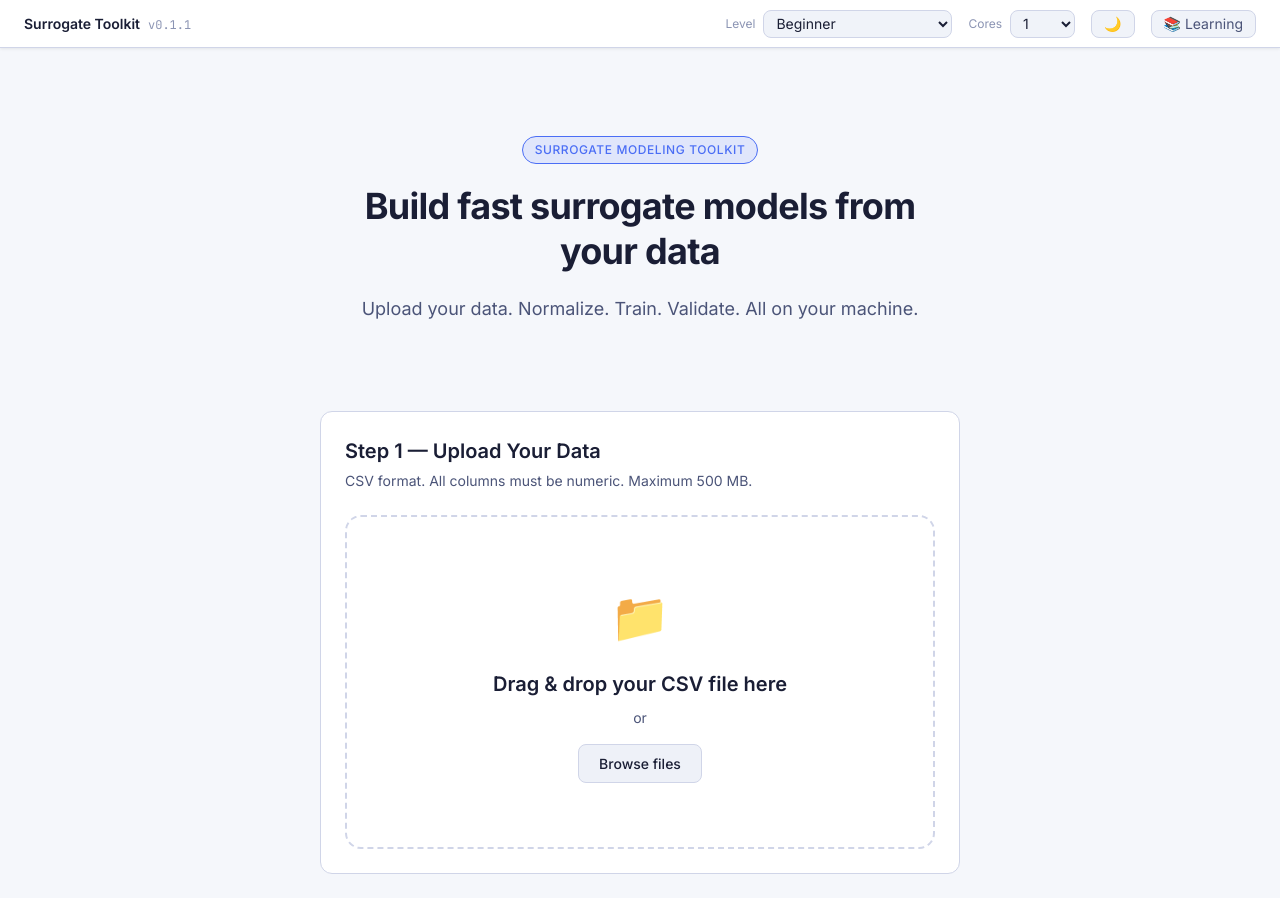
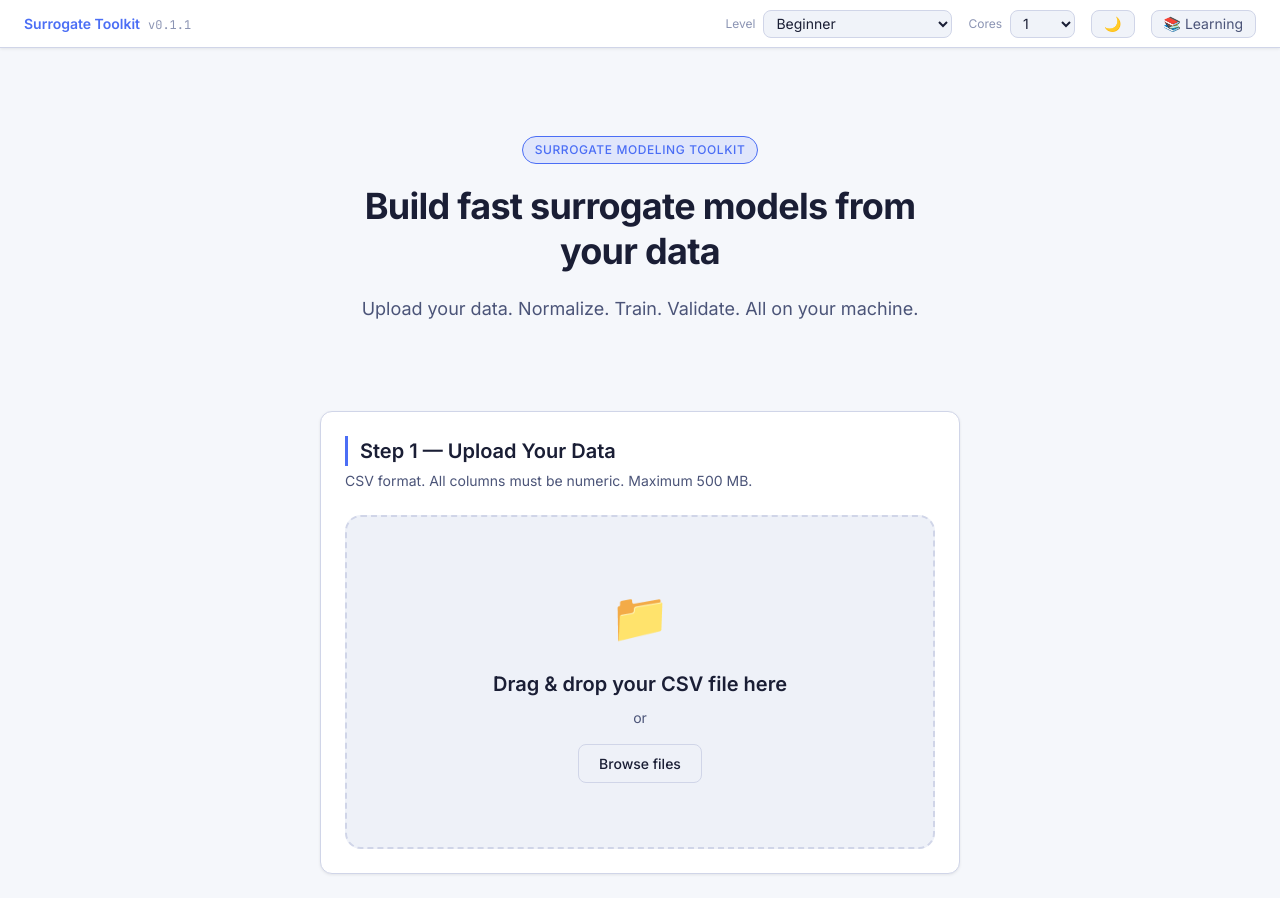
Before and after one commit to kalkisharma/surrogate-toolkit, a Flask app: page / in a window 1280 px wide. Run offline with Flask 3, Linux system fonts and the light colour scheme; data that the repository does not hold is empty; some libraries are stand-ins or nearby versions.

Commit message:
[ui] Cache-busting, FOUC fix, light-mode aesthetics (v0.1.1)
- index.html: ?v=0.1.1 query string on all static assets forces browser to
  fetch updated CSS/JS on version bumps (fixes stale-cache gate issue)
- index.html: inline <script> in <head> applies stored theme before CSS
  renders, eliminating flash of wrong theme on page load
- main.css: card shadow (shadow-sm) so cards lift off the light background
- main.css: upload zone gets tinted background (bg-elevated) and accent
  icon; hover adds accent box-shadow ring
- main.css: btn-primary blue glow shadow in light mode (removed in dark)
- main.css: gate option selected state adds accent ring (shadow-accent)
- main.css: global header brand name in accent color
- main.css: section-title left accent bar for visual hierarchy
- main.css: smooth theme transition on all major surfaces (200ms ease)

43/43 tests passing; no Python changes

```diff
--- a/app/templates/index.html
+++ b/app/templates/index.html
@@ -6,17 +6,25 @@
   <meta name="description" content="Surrogate Modeling Toolkit — build fast surrogate models from analytical or test data.">
   <title>Surrogate Modeling Toolkit</title>
 
+  <!-- Apply stored theme before CSS renders to prevent flash of wrong theme -->
+  <script>
+    (function () {
+      var t = localStorage.getItem("theme");
+      if (t === "dark") document.documentElement.setAttribute("data-theme", "dark");
+    })();
+  </script>
+
   <!-- Preconnect for Google Fonts (Inter) -->
   <link rel="preconnect" href="https://fonts.googleapis.com">
   <link rel="preconnect" href="https://fonts.gstatic.com" crossorigin>
   <link href="https://fonts.googleapis.com/css2?family=Inter:wght@400;500;600;700&family=JetBrains+Mono:wght@400;500&display=swap" rel="stylesheet">
 
-  <!-- Stylesheets -->
-  <link rel="stylesheet" href="/static/css/variables.css">
-  <link rel="stylesheet" href="/static/css/main.css">
-  <link rel="stylesheet" href="/static/css/notifications.css">
-  <link rel="stylesheet" href="/static/css/loading.css">
-  <link rel="stylesheet" href="/static/css/learning_mode.css">
+  <!-- Stylesheets — ?v= busts browser cache on version bumps -->
+  <link rel="stylesheet" href="/static/css/variables.css?v=0.1.1">
+  <link rel="stylesheet" href="/static/css/main.css?v=0.1.1">
+  <link rel="stylesheet" href="/static/css/notifications.css?v=0.1.1">
+  <link rel="stylesheet" href="/static/css/loading.css?v=0.1.1">
+  <link rel="stylesheet" href="/static/css/learning_mode.css?v=0.1.1">
 </head>
 <body>
 
@@ -62,8 +70,8 @@
   <!-- Plotly (blocking, must load before any module that uses charts.js) -->
   <script src="/static/vendor/plotly.min.js"></script>
 
-  <!-- App entry point (ES module — loads the entire module graph) -->
-  <script type="module" src="/static/js/main.js"></script>
+  <!-- App entry point — ?v= busts browser cache on version bumps -->
+  <script type="module" src="/static/js/main.js?v=0.1.1"></script>
 
 </body>
 </html>
--- a/static/css/main.css
+++ b/static/css/main.css
@@ -45,6 +45,7 @@ input, select, textarea { font-family: inherit; }
   border: 1px solid var(--color-border);
   border-radius: var(--radius-lg);
   padding: var(--space-6);
+  box-shadow: var(--shadow-sm);
 }
 
 /* ── Buttons ─────────────────────────────────────────────────────────────────── */
@@ -64,11 +65,14 @@ input, select, textarea { font-family: inherit; }
 .btn-primary {
   background: var(--color-accent);
   color: #fff;
+  box-shadow: 0 2px 8px rgba(75, 110, 245, 0.30);
 }
 .btn-primary:hover:not(:disabled) {
   background: var(--color-accent-hover);
-  box-shadow: var(--shadow-sm);
+  box-shadow: 0 4px 16px rgba(75, 110, 245, 0.40);
 }
+[data-theme="dark"] .btn-primary { box-shadow: none; }
+[data-theme="dark"] .btn-primary:hover:not(:disabled) { box-shadow: var(--shadow-sm); }
 
 .btn-secondary {
   background: var(--color-bg-elevated);
@@ -90,21 +94,23 @@ input, select, textarea { font-family: inherit; }
 
 /* ── Upload zone ─────────────────────────────────────────────────────────────── */
 .upload-zone {
+  background: var(--color-bg-elevated);
   border: 2px dashed var(--color-border);
   border-radius: var(--radius-xl);
   padding: var(--space-16) var(--space-8);
   text-align: center;
-  transition: border-color var(--transition-base), background var(--transition-base);
+  transition: border-color var(--transition-base), background var(--transition-base), box-shadow var(--transition-base);
   cursor: pointer;
 }
 .upload-zone:hover,
 .upload-zone.drag-over {
   border-color: var(--color-accent);
   background: var(--color-accent-soft);
+  box-shadow: var(--shadow-accent);
 }
 .upload-zone__icon {
   font-size: 3rem;
-  color: var(--color-text-muted);
+  color: var(--color-accent);
   margin-bottom: var(--space-4);
 }
 .upload-zone__title {
@@ -199,8 +205,9 @@ input, select, textarea { font-family: inherit; }
   border-color: var(--color-accent);
   background: var(--color-accent-soft);
   color: var(--color-accent);
+  box-shadow: var(--shadow-accent);
 }
-.gate-option__label:hover { border-color: var(--color-accent); }
+.gate-option__label:hover { border-color: var(--color-accent); background: var(--color-bg-hover); }
 
 .gate-caution {
   margin-top: var(--space-3);
@@ -418,7 +425,7 @@ input, select, textarea { font-family: inherit; }
 .global-header__name {
   font-size: var(--text-sm);
   font-weight: var(--font-semi);
-  color: var(--color-text-primary);
+  color: var(--color-accent);
 }
 .global-header__version {
   font-size: var(--text-xs);
@@ -485,3 +492,28 @@ input, select, textarea { font-family: inherit; }
 .preview-table-wrap {
   -webkit-overflow-scrolling: touch;
 }
+
+/* ── Smooth theme transition ─────────────────────────────────────────────────── */
+body,
+#global-header,
+.card,
+.upload-zone,
+.gate-step,
+.gate-option__label,
+.btn,
+.global-header__select,
+.global-header__btn,
+.stat-card,
+.explore-chart-wrap {
+  transition:
+    background var(--transition-base),
+    border-color var(--transition-base),
+    color var(--transition-base),
+    box-shadow var(--transition-base);
+}
+
+/* ── Section title accent bar ────────────────────────────────────────────────── */
+.section-title {
+  border-left: 3px solid var(--color-accent);
+  padding-left: var(--space-3);
+}
```
